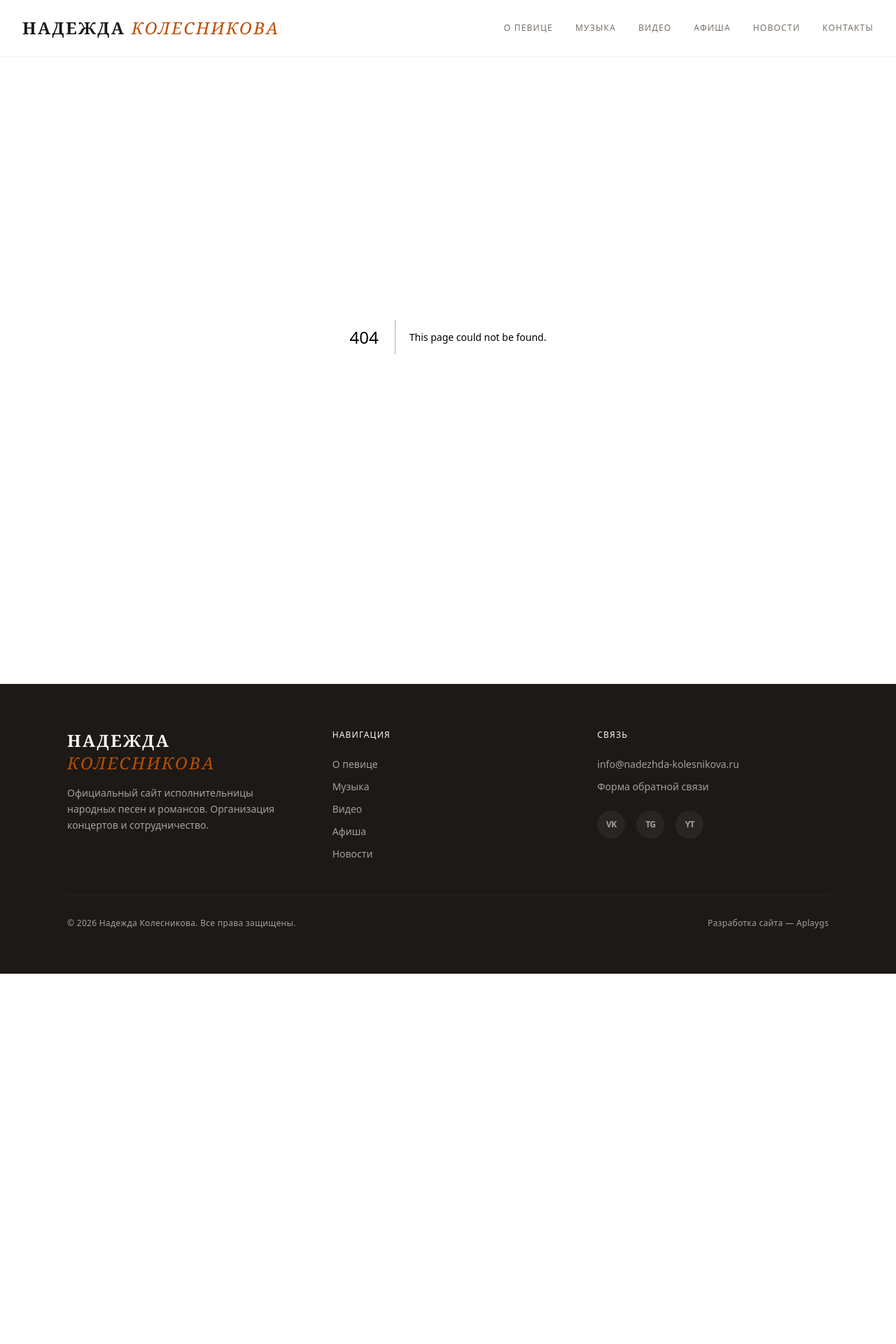
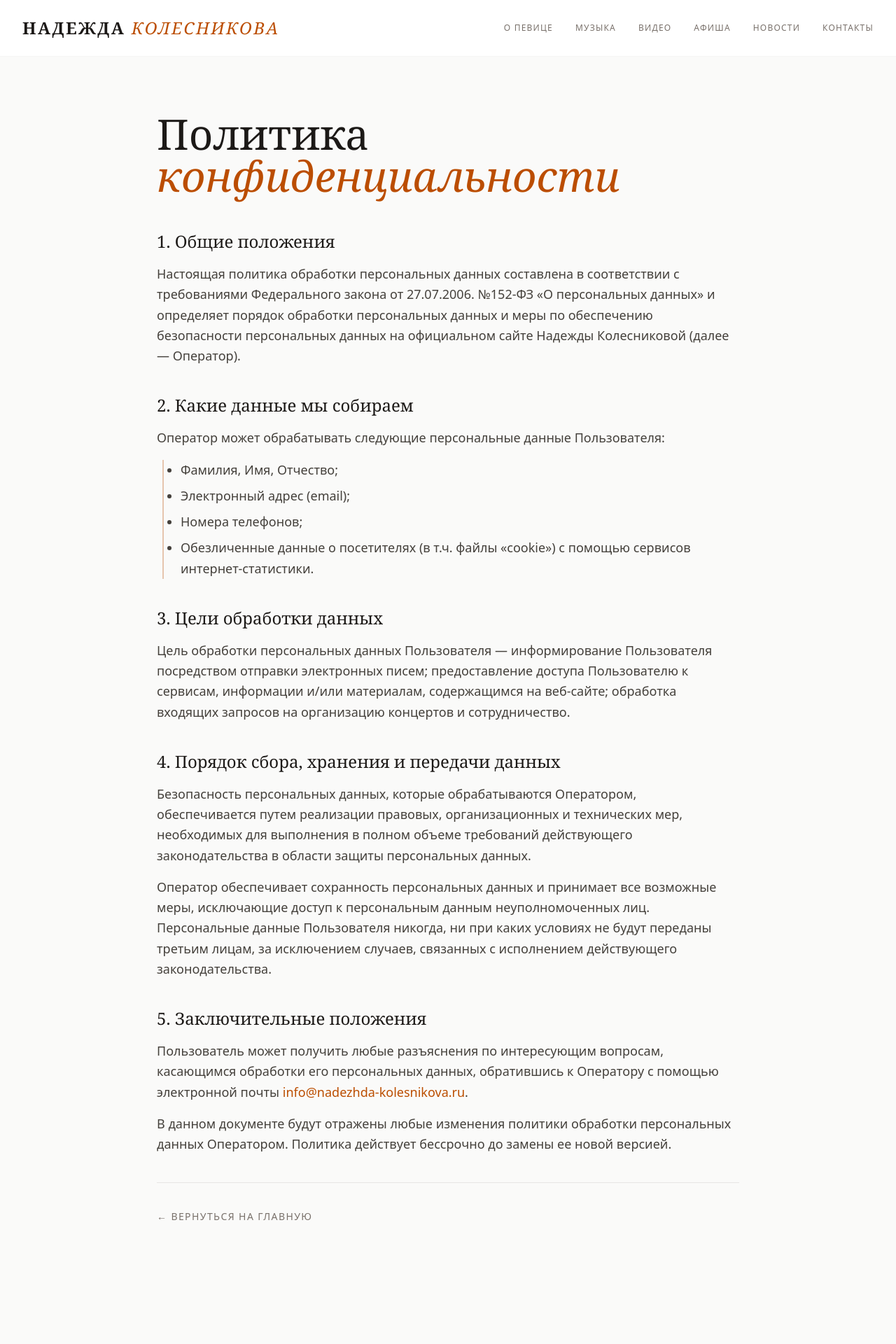
Before and after one commit to aplaygs/nadezhda-site-frontend, a Next.js app: page /privacy in a window 1280 px wide. Before the commit this address had no page. Shown: the top 1920 px of the page at 70% size. Before the commit the page ends 1391 px from the top, so only its background shows below. Built offline with nearby package versions, Linux system fonts and the light colour scheme.

Commit message:
Feat: добавлена Политика конфиденциальности, чекбоксы согласия и новый UI успеха для форм

```diff
--- /dev/null
+++ b/app/privacy/page.tsx
@@ -0,0 +1,60 @@
+import type { Metadata } from "next";
+import Link from "next/link";
+
+export const metadata: Metadata = {
+  title: "Политика конфиденциальности | Надежда Колесникова",
+  description: "Политика обработки персональных данных.",
+};
+
+export default function PrivacyPage() {
+  return (
+    <main className="px-5 py-12 md:px-8 md:py-20 max-w-4xl mx-auto animate-fade-in-up">
+      <h1 className="text-4xl md:text-6xl font-serif text-stone-900 mb-12">
+        Политика <span className="text-amber-700 italic font-light">конфиденциальности</span>
+      </h1>
+
+      <div className="space-y-10 text-stone-700 font-light leading-relaxed text-base md:text-lg">
+        <section className="space-y-4">
+          <h2 className="text-2xl font-serif text-stone-900">1. Общие положения</h2>
+          <p>
+            Настоящая политика обработки персональных данных составлена в соответствии с требованиями Федерального закона от 27.07.2006. №152-ФЗ «О персональных данных» и определяет порядок обработки персональных данных и меры по обеспечению безопасности персональных данных на официальном сайте Надежды Колесниковой (далее — Оператор).
+          </p>
+        </section>
+
+        <section className="space-y-4">
+          <h2 className="text-2xl font-serif text-stone-900">2. Какие данные мы собираем</h2>
+          <p>Оператор может обрабатывать следующие персональные данные Пользователя:</p>
+          <ul className="list-disc pl-6 space-y-2 border-l-2 border-amber-700/30 ml-2">
+            <li>Фамилия, Имя, Отчество;</li>
+            <li>Электронный адрес (email);</li>
+            <li>Номера телефонов;</li>
+            <li>Обезличенные данные о посетителях (в т.ч. файлы «cookie») с помощью сервисов интернет-статистики.</li>
+          </ul>
+        </section>
+
+        <section className="space-y-4">
+          <h2 className="text-2xl font-serif text-stone-900">3. Цели обработки данных</h2>
+          <p>Цель обработки персональных данных Пользователя — информирование Пользователя посредством отправки электронных писем; предоставление доступа Пользователю к сервисам, информации и/или материалам, содержащимся на веб-сайте; обработка входящих запросов на организацию концертов и сотрудничество.</p>
+        </section>
+
+        <section className="space-y-4">
+          <h2 className="text-2xl font-serif text-stone-900">4. Порядок сбора, хранения и передачи данных</h2>
+          <p>Безопасность персональных данных, которые обрабатываются Оператором, обеспечивается путем реализации правовых, организационных и технических мер, необходимых для выполнения в полном объеме требований действующего законодательства в области защиты персональных данных.</p>
+          <p>Оператор обеспечивает сохранность персональных данных и принимает все возможные меры, исключающие доступ к персональным данным неуполномоченных лиц. Персональные данные Пользователя никогда, ни при каких условиях не будут переданы третьим лицам, за исключением случаев, связанных с исполнением действующего законодательства.</p>
+        </section>
+
+        <section className="space-y-4">
+          <h2 className="text-2xl font-serif text-stone-900">5. Заключительные положения</h2>
+          <p>Пользователь может получить любые разъяснения по интересующим вопросам, касающимся обработки его персональных данных, обратившись к Оператору с помощью электронной почты <a href="mailto:info@nadezhda-kolesnikova.ru" className="text-amber-700 hover:underline">info@nadezhda-kolesnikova.ru</a>.</p>
+          <p>В данном документе будут отражены любые изменения политики обработки персональных данных Оператором. Политика действует бессрочно до замены ее новой версией.</p>
+        </section>
+
+        <div className="pt-8 border-t border-stone-200">
+          <Link href="/" className="text-stone-500 hover:text-amber-700 uppercase tracking-widest text-sm font-medium transition-colors">
+            &larr; Вернуться на главную
+          </Link>
+        </div>
+      </div>
+    </main>
+  );
+}
--- a/components/ContactForm.tsx
+++ b/components/ContactForm.tsx
@@ -1,23 +1,39 @@
 'use client';
 
 import { useState } from 'react';
+import Link from 'next/link';
 
 export default function ContactForm() {
   const [formData, setFormData] = useState({ name: '', email: '', phone: '', message: '' });
+  const [isAgreed, setIsAgreed] = useState(false);
   const [status, setStatus] = useState<'idle' | 'loading' | 'success' | 'error'>('idle');
 
   const handleSubmit = async (e: React.FormEvent) => {
     e.preventDefault();
+    if (!isAgreed) return;
     setStatus('loading');
+
+    // Склеиваем телефон и сообщение для отправки в Strapi
+    const finalMessage = formData.phone
+      ? `Телефон: ${formData.phone}\n\nСообщение:\n${formData.message}`
+      : formData.message;
+
+    const payload = {
+      name: formData.name,
+      email: formData.email,
+      message: finalMessage,
+    };
+
     try {
       const res = await fetch('http://127.0.0.1:1337/api/contact-messages', {
         method: 'POST',
         headers: { 'Content-Type': 'application/json' },
-        body: JSON.stringify({ data: formData })
+        body: JSON.stringify({ data: payload })
       });
       if (res.ok) {
         setStatus('success');
         setFormData({ name: '', email: '', phone: '', message: '' });
+        setIsAgreed(false);
       } else {
         setStatus('error');
       }
@@ -28,17 +44,26 @@ export default function ContactForm() {
 
   if (status === 'success') {
     return (
-      <div className="bg-green-50 text-green-800 p-8 border border-green-200 rounded-2xl text-center">
-        <div className="text-4xl mb-4">✨</div>
-        <h3 className="text-2xl font-serif mb-2">Сообщение отправлено!</h3>
-        <p className="font-light">Мы свяжемся с вами в ближайшее время.</p>
-        <button onClick={() => setStatus('idle')} className="mt-6 text-green-700 underline text-sm tracking-widest uppercase">Написать еще</button>
+      <div className="flex flex-col items-center justify-center py-10 text-center animate-fade-in-up">
+        <div className="w-20 h-20 bg-stone-50 border border-stone-100 rounded-full flex items-center justify-center mb-6 text-amber-700 shadow-sm">
+          <svg className="w-8 h-8" fill="none" stroke="currentColor" viewBox="0 0 24 24"><path strokeLinecap="round" strokeLinejoin="round" strokeWidth="1.5" d="M5 13l4 4L19 7"></path></svg>
+        </div>
+        <h3 className="text-3xl font-serif text-stone-900 mb-3">Отправлено</h3>
+        <p className="text-stone-500 font-light mb-10 max-w-sm">
+          Благодарим за ваше обращение! Мы получили письмо и свяжемся с вами в ближайшее время.
+        </p>
+        <button
+          onClick={() => setStatus('idle')}
+          className="text-amber-700 hover:text-stone-900 uppercase tracking-widest text-xs font-medium transition-colors border-b border-amber-700/30 hover:border-stone-900 pb-1"
+        >
+          Написать новое сообщение
+        </button>
       </div>
     );
   }
 
   return (
-    <form onSubmit={handleSubmit} className="space-y-6">
+    <form onSubmit={handleSubmit} className="space-y-6 animate-fade-in-up">
       <div className="space-y-4">
         <input
           type="text" required placeholder="Ваше имя *"
@@ -62,11 +87,21 @@ export default function ContactForm() {
         ></textarea>
       </div>
 
-      {/* НОВАЯ КРАСИВАЯ КНОПКА ОТПРАВКИ */}
+      <label className="flex items-start gap-3 cursor-pointer group">
+        <input
+          type="checkbox" required
+          checked={isAgreed} onChange={e => setIsAgreed(e.target.checked)}
+          className="mt-1 w-4 h-4 text-amber-700 bg-stone-50 border-stone-300 rounded focus:ring-amber-700 shrink-0 cursor-pointer"
+        />
+        <span className="text-sm text-stone-500 font-light group-hover:text-stone-800 transition-colors">
+          Я даю согласие на обработку моих персональных данных в соответствии с <Link href="/privacy" target="_blank" className="text-amber-700 hover:underline">Политикой конфиденциальности</Link>.
+        </span>
+      </label>
+
       <button
         type="submit"
-        disabled={status === 'loading'}
-        className="w-full bg-amber-700 hover:bg-amber-800 text-white font-medium tracking-widest uppercase text-sm py-5 rounded-full transition-all duration-300 shadow-[0_10px_30px_rgba(180,83,9,0.2)] hover:shadow-[0_10px_40px_rgba(180,83,9,0.4)] hover:-translate-y-1 disabled:opacity-50 disabled:hover:translate-y-0"
+        disabled={status === 'loading' || !isAgreed}
+        className="w-full bg-amber-700 hover:bg-amber-800 text-white font-medium tracking-widest uppercase text-sm py-5 rounded-full transition-all duration-300 shadow-[0_10px_30px_rgba(180,83,9,0.2)] hover:shadow-[0_10px_40px_rgba(180,83,9,0.4)] hover:-translate-y-1 disabled:opacity-50 disabled:hover:translate-y-0 disabled:hover:shadow-none"
       >
         {status === 'loading' ? 'Отправка...' : 'Отправить сообщение'}
       </button>
--- a/components/forms/SubscribeForm.tsx
+++ b/components/forms/SubscribeForm.tsx
@@ -1,13 +1,16 @@
 'use client';
 
 import { useState } from 'react';
+import Link from 'next/link';
 
 export default function SubscribeForm() {
   const [email, setEmail] = useState('');
+  const [isAgreed, setIsAgreed] = useState(false);
   const [status, setStatus] = useState<'idle' | 'loading' | 'success' | 'error'>('idle');
 
   const handleSubmit = async (e: React.FormEvent) => {
     e.preventDefault();
+    if (!isAgreed) return;
     setStatus('loading');
     try {
       const res = await fetch('http://127.0.0.1:1337/api/subscriptions', {
@@ -18,6 +21,7 @@ export default function SubscribeForm() {
       if (res.ok) {
         setStatus('success');
         setEmail('');
+        setIsAgreed(false);
       } else {
         setStatus('error');
       }
@@ -27,32 +31,48 @@ export default function SubscribeForm() {
   };
 
   return (
-    <div className="bg-white p-8 md:p-10 border border-stone-100 shadow-sm rounded-3xl">
+    <div className="bg-white p-8 md:p-10 border border-stone-100 shadow-sm rounded-3xl relative overflow-hidden">
       <h3 className="text-2xl font-serif text-stone-900 mb-2">Подписка на новости</h3>
       <p className="text-stone-500 font-light mb-8 text-sm md:text-base">Узнавайте первыми о новых релизах и концертах.</p>
 
       {status === 'success' ? (
-        <div className="bg-green-50 text-green-700 p-4 border border-green-200 rounded-xl">
-          Спасибо за подписку! Мы на связи.
+        <div className="bg-stone-50 border border-stone-100 rounded-2xl p-6 md:p-8 flex flex-col items-center text-center animate-fade-in-up">
+          <div className="w-12 h-12 bg-white rounded-full flex items-center justify-center mb-4 text-amber-700 shadow-[0_2px_10px_rgba(0,0,0,0.03)]">
+            <svg className="w-6 h-6" fill="none" stroke="currentColor" viewBox="0 0 24 24"><path strokeLinecap="round" strokeLinejoin="round" strokeWidth="1.5" d="M5 13l4 4L19 7"></path></svg>
+          </div>
+          <h4 className="text-lg md:text-xl font-serif text-stone-900 mb-2">Спасибо за подписку!</h4>
+          <p className="text-stone-500 font-light text-sm">Ваш email успешно добавлен в базу. Мы на связи.</p>
         </div>
       ) : (
-        <form onSubmit={handleSubmit} className="flex flex-col sm:flex-row gap-4">
+        <form onSubmit={handleSubmit} className="flex flex-col gap-4 animate-fade-in-up">
+          <div className="flex flex-col sm:flex-row gap-4">
             <input
               type="email" required placeholder="Ваш Email"
               value={email} onChange={e => setEmail(e.target.value)}
               className="flex-1 border border-stone-200 px-6 py-4 rounded-full bg-stone-50 focus:outline-none focus:border-amber-700 focus:ring-1 focus:ring-amber-700 transition font-light"
             />
-          {/* НОВАЯ КРАСИВАЯ КНОПКА ПОДПИСКИ */}
             <button
               type="submit"
-            disabled={status === 'loading'}
-            className="bg-stone-900 hover:bg-amber-700 text-white px-8 py-4 rounded-full font-medium tracking-widest uppercase text-sm transition-all duration-300 hover:shadow-lg hover:-translate-y-1 disabled:opacity-50 disabled:hover:translate-y-0 shrink-0"
+              disabled={status === 'loading' || !isAgreed}
+              className="bg-stone-900 hover:bg-amber-700 text-white px-8 py-4 rounded-full font-medium tracking-widest uppercase text-sm transition-all duration-300 hover:shadow-lg hover:-translate-y-1 disabled:opacity-50 disabled:hover:translate-y-0 disabled:hover:shadow-none shrink-0"
             >
               {status === 'loading' ? '...' : 'Подписаться'}
             </button>
+          </div>
+
+          <label className="flex items-start gap-3 cursor-pointer group mt-2 pl-2">
+            <input
+              type="checkbox" required
+              checked={isAgreed} onChange={e => setIsAgreed(e.target.checked)}
+              className="mt-0.5 w-3.5 h-3.5 text-amber-700 bg-stone-50 border-stone-300 rounded focus:ring-amber-700 shrink-0 cursor-pointer"
+            />
+            <span className="text-xs text-stone-400 font-light group-hover:text-stone-600 transition-colors">
+              Согласен(на) на обработку данных согласно <Link href="/privacy" target="_blank" className="text-amber-700 hover:underline">Политике конфиденциальности</Link>.
+            </span>
+          </label>
         </form>
       )}
-      {status === 'error' && <p className="text-red-500 text-sm mt-3">Произошла ошибка. Попробуйте позже.</p>}
+      {status === 'error' && <p className="text-red-500 text-sm mt-3 text-center">Произошла ошибка. Попробуйте позже.</p>}
     </div>
   );
 }
--- a/components/layout/Footer.tsx
+++ b/components/layout/Footer.tsx
@@ -53,9 +53,14 @@ export default function Footer() {
           </div>
         </div>
 
-        {/* Копирайт */}
-        <div className="border-t border-stone-800 pt-8 flex flex-col md:flex-row justify-between items-center gap-4 text-xs font-light tracking-wide">
-          <p>&copy; {currentYear} Надежда Колесникова. Все права защищены.</p>
+        {/* Копирайт и Политика */}
+        <div className="border-t border-stone-800 pt-8 flex flex-col md:flex-row justify-between items-start md:items-center gap-4 text-xs font-light tracking-wide">
+          <div className="flex flex-col md:flex-row gap-2 md:gap-6">
+            <p>&copy; {currentYear} Надежда Колесникова. Все права защищены.</p>
+            <Link href="/privacy" className="hover:text-amber-600 transition-colors underline underline-offset-4 decoration-stone-700">
+              Политика конфиденциальности
+            </Link>
+          </div>
           <p>
             Разработка сайта — <a href="#" className="hover:text-amber-600 transition-colors">Aplaygs</a>
           </p>
```
Lines whose indentation alone changed are shown as unchanged.
